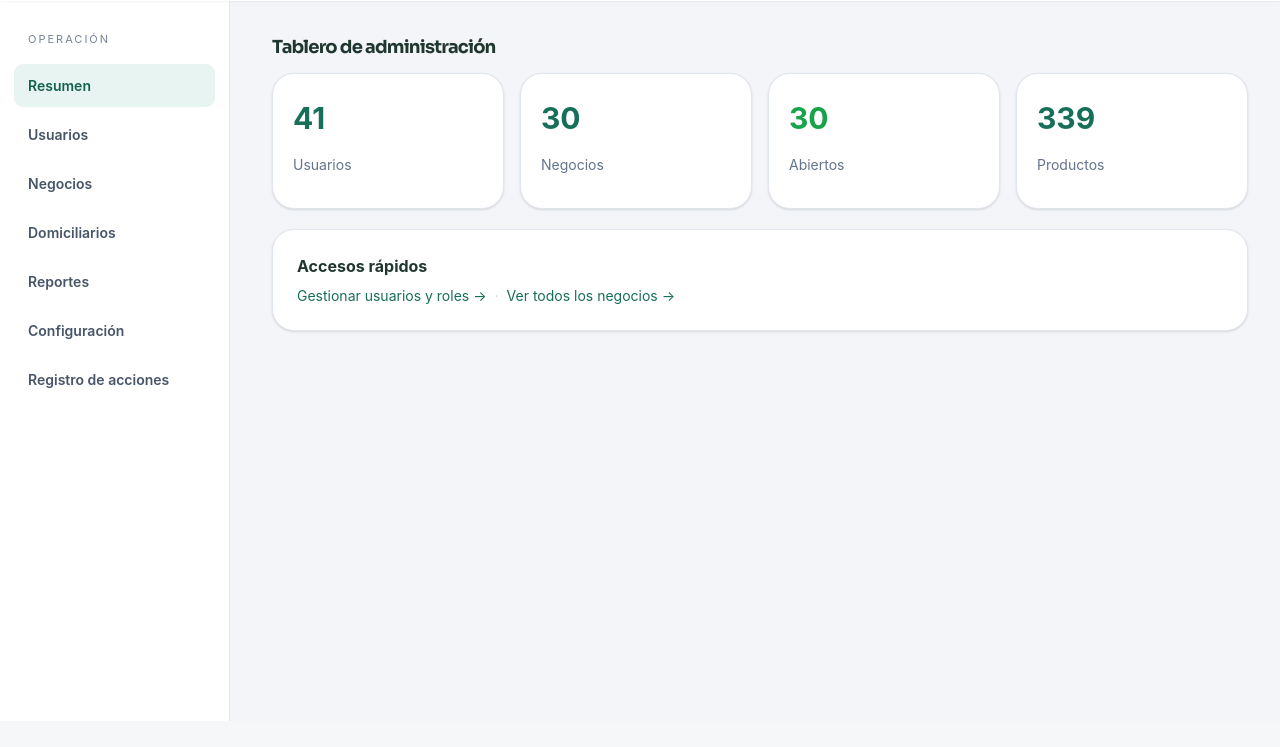
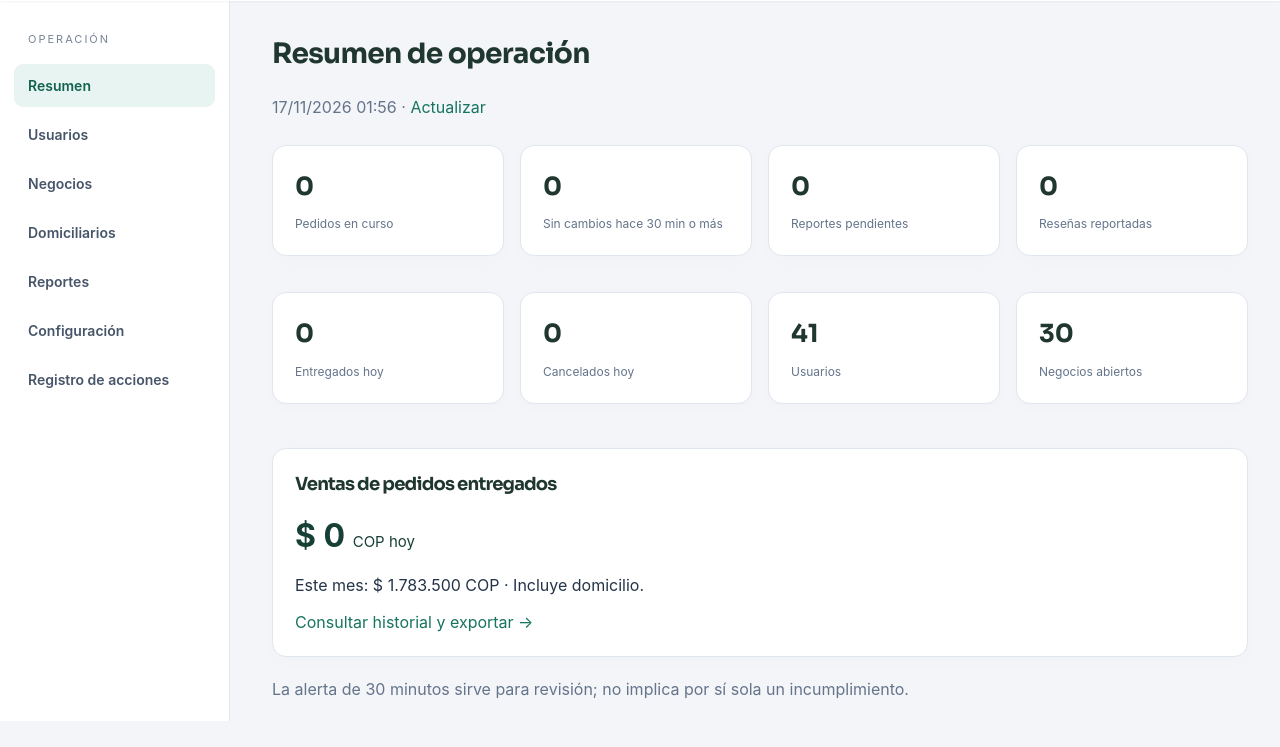
Before and after one commit to ZapataMor/comercio-app, a Laravel app: page /admin in a window 1280 px wide. Shown: the part 79-826 px from the top of the page. Before the commit the page ends 800 px from the top, so only its background shows below. Run offline with Laravel 12, Linux system fonts and the light colour scheme; a user stored in the database is signed in; data comes from the database, SQL or seed files in the repository; data that the repository does not hold is empty; some libraries are stand-ins or nearby versions.

Commit message:
Panel web: resumen con pedidos en curso, demoras, reportes y ventas
El tablero usa las mismas cifras que la API de administración y suma los
pedidos con más de 30 minutos sin moverse; cada indicador abre su lista.

Co-Authored-By: Claude Opus 5.5 <noreply@anthropic.com>

```diff
--- a/backend/app/Http/Controllers/Web/AdminController.php
+++ b/backend/app/Http/Controllers/Web/AdminController.php
@@ -4,8 +4,8 @@ namespace App\Http\Controllers\Web;
 
 use App\Http\Controllers\Controller;
 use App\Models\Negocio;
+use App\Models\Pedido;
 use App\Models\PedidoReporte;
-use App\Models\Producto;
 use App\Models\User;
 use App\Support\UbicacionDomiciliario;
 use Illuminate\Contracts\View\View;
@@ -46,12 +46,8 @@ class AdminController extends Controller
     /** Tablero con números generales. */
     public function index(): View
     {
-        $stats = [
-            'usuarios' => User::count(),
-            'negocios' => Negocio::count(),
-            'negocios_activos' => Negocio::where('activo', true)->count(),
-            'productos' => Producto::count(),
-        ];
+        $stats = app(\App\Http\Controllers\Api\AdminController::class)->stats()->getData(true);
+        $stats['demorados'] = Pedido::whereIn('estado', Pedido::EN_CURSO)->where('updated_at', '<=', now()->subMinutes(30))->count();
 
         return view('admin.index', compact('stats'));
     }
--- a/backend/resources/views/admin/index.blade.php
+++ b/backend/resources/views/admin/index.blade.php
@@ -1,37 +1,14 @@
 @extends('layouts.app')
-
-@section('titulo', 'Admin')
-
+@section('titulo', 'Resumen de operación')
 @section('contenido')
 @include('admin._nav')
-
-<h2 class="text-xl font-bold mb-4">Tablero de administración</h2>
-
-<div class="grid grid-cols-2 sm:grid-cols-4 gap-4">
-    <div class="bg-white rounded-2xl shadow p-5">
-        <p class="text-3xl font-bold text-indigo-600">{{ $stats['usuarios'] }}</p>
-        <p class="text-slate-500 text-sm mt-1">Usuarios</p>
-    </div>
-    <div class="bg-white rounded-2xl shadow p-5">
-        <p class="text-3xl font-bold text-indigo-600">{{ $stats['negocios'] }}</p>
-        <p class="text-slate-500 text-sm mt-1">Negocios</p>
-    </div>
-    <div class="bg-white rounded-2xl shadow p-5">
-        <p class="text-3xl font-bold text-green-600">{{ $stats['negocios_activos'] }}</p>
-        <p class="text-slate-500 text-sm mt-1">Abiertos</p>
-    </div>
-    <div class="bg-white rounded-2xl shadow p-5">
-        <p class="text-3xl font-bold text-indigo-600">{{ $stats['productos'] }}</p>
-        <p class="text-slate-500 text-sm mt-1">Productos</p>
-    </div>
+<h1>Resumen de operación</h1>
+<p class="muted">{{ now()->format('d/m/Y H:i') }} · <a href="{{ route('admin.panel') }}">Actualizar</a></p>
+<div class="stats">
+@foreach(['pedidos_en_curso'=>['Pedidos en curso','pedidos'],'demorados'=>['Sin cambios hace 30 min o más','pedidos'],'reportes_pendientes'=>['Reportes pendientes','reportes'],'resenas_reportadas'=>['Reseñas reportadas','resenas'],'entregados_hoy'=>['Entregados hoy','pedidos'],'cancelados_hoy'=>['Cancelados hoy','pedidos'],'usuarios'=>['Usuarios','usuarios'],'negocios_activos'=>['Negocios abiertos','negocios']] as $key=>[$label,$ruta])
+<a class="card" href="{{ route('admin.'.$ruta, match($key) {'entregados_hoy'=>['estado'=>'entregado','fecha'=>'resultado','desde'=>now()->toDateString(),'hasta'=>now()->toDateString()], 'cancelados_hoy'=>['estado'=>'cancelado','fecha'=>'resultado','desde'=>now()->toDateString(),'hasta'=>now()->toDateString()], 'demorados'=>['demorados'=>1], 'negocios_activos'=>['abiertos'=>1], default=>[]}) }}"><strong class="stat">{{ $stats[$key] }}</strong><span>{{ $label }}</span></a>
+@endforeach
 </div>
-
-<div class="bg-white rounded-2xl shadow p-6 mt-5">
-    <h3 class="font-bold mb-2">Accesos rápidos</h3>
-    <div class="flex flex-wrap gap-2 text-sm">
-        <a href="{{ route('admin.usuarios') }}" class="text-indigo-600 hover:underline">Gestionar usuarios y roles →</a>
-        <span class="text-slate-300">·</span>
-        <a href="{{ route('admin.negocios') }}" class="text-indigo-600 hover:underline">Ver todos los negocios →</a>
-    </div>
-</div>
+<div class="card"><h2>Ventas de pedidos entregados</h2><p class="stat">$ {{ number_format($stats['ventas_hoy'], 0, ',', '.') }} <small>COP hoy</small></p><p>Este mes: $ {{ number_format($stats['ventas_mes'], 0, ',', '.') }} COP · Incluye domicilio.</p><a href="{{ route('admin.pedidos', ['estado'=>'entregado']) }}">Consultar historial y exportar →</a></div>
+<p class="muted">La alerta de 30 minutos sirve para revisión; no implica por sí sola un incumplimiento.</p>
 @endsection
```
